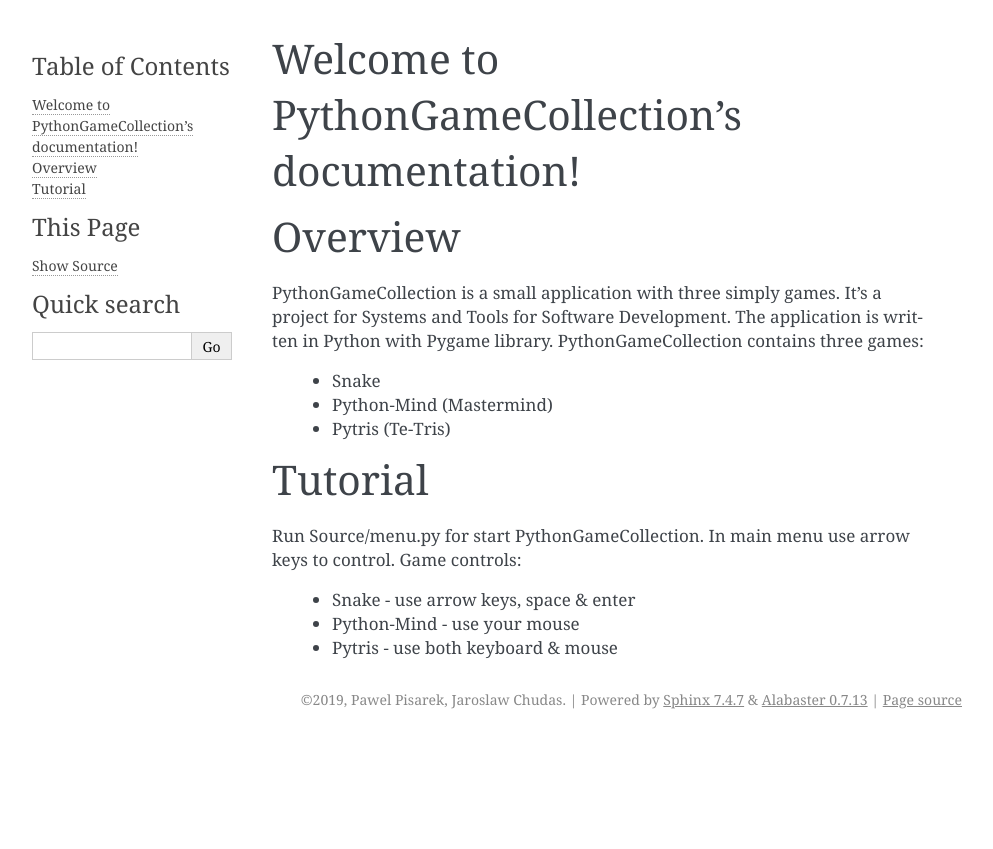
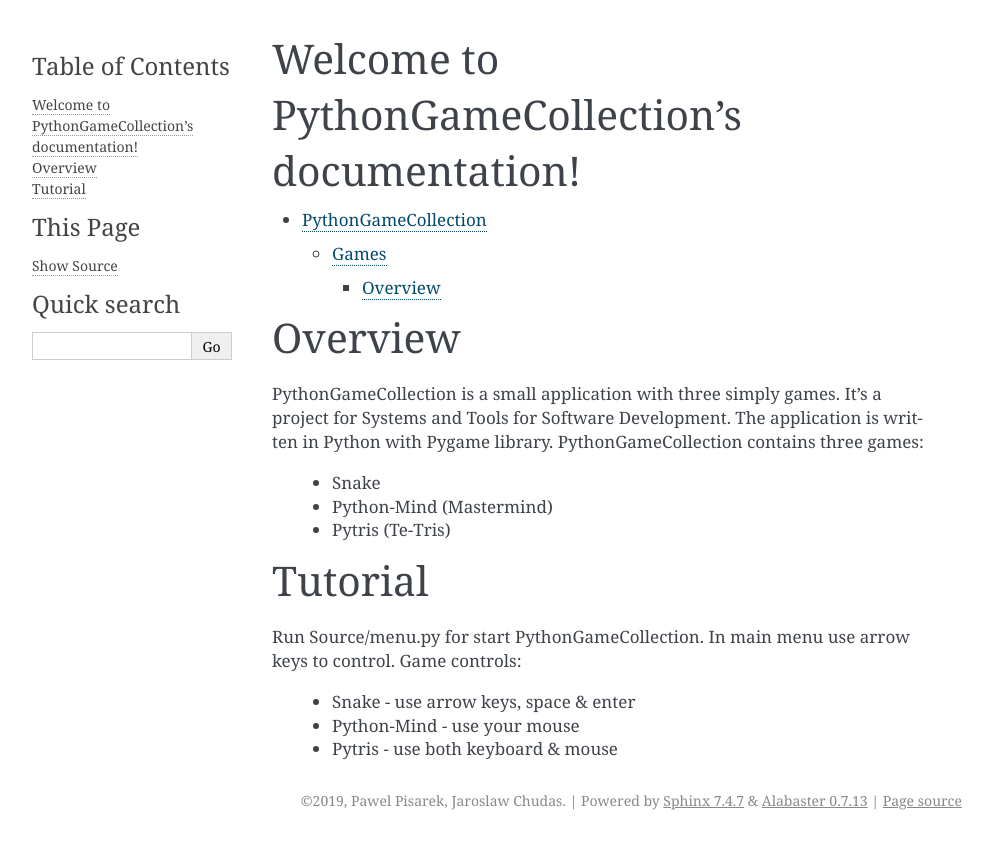
Before and after one commit to pppt94/PythonGameCollection, a Sphinx documentation site: the page built from Docs/index.rst, in a window 1280 px wide. Shown: the top 849 px of the page, without its empty margins (148-1141 px from the left). Built offline with Sphinx 7.4.7, drawn with Linux system fonts in a browser that asks for light colours; part of the change alters nothing that is shown.

```diff
--- a/Docs/index.rst
+++ b/Docs/index.rst
@@ -5,6 +5,10 @@
 
 Welcome to PythonGameCollection's documentation!
 ================================================
+
+.. toctree::
+   pgc.rst
+
 
 Overview
 ==================
@@ -24,8 +28,3 @@ Game controls:
  - Snake - use arrow keys, space & enter
  - Python-Mind - use your mouse
  - Pytris - use both keyboard & mouse
-
-.. toctree::
-   :caption: Technical reference:
-   :maxdepth: 4
-   pgc.rst
```
